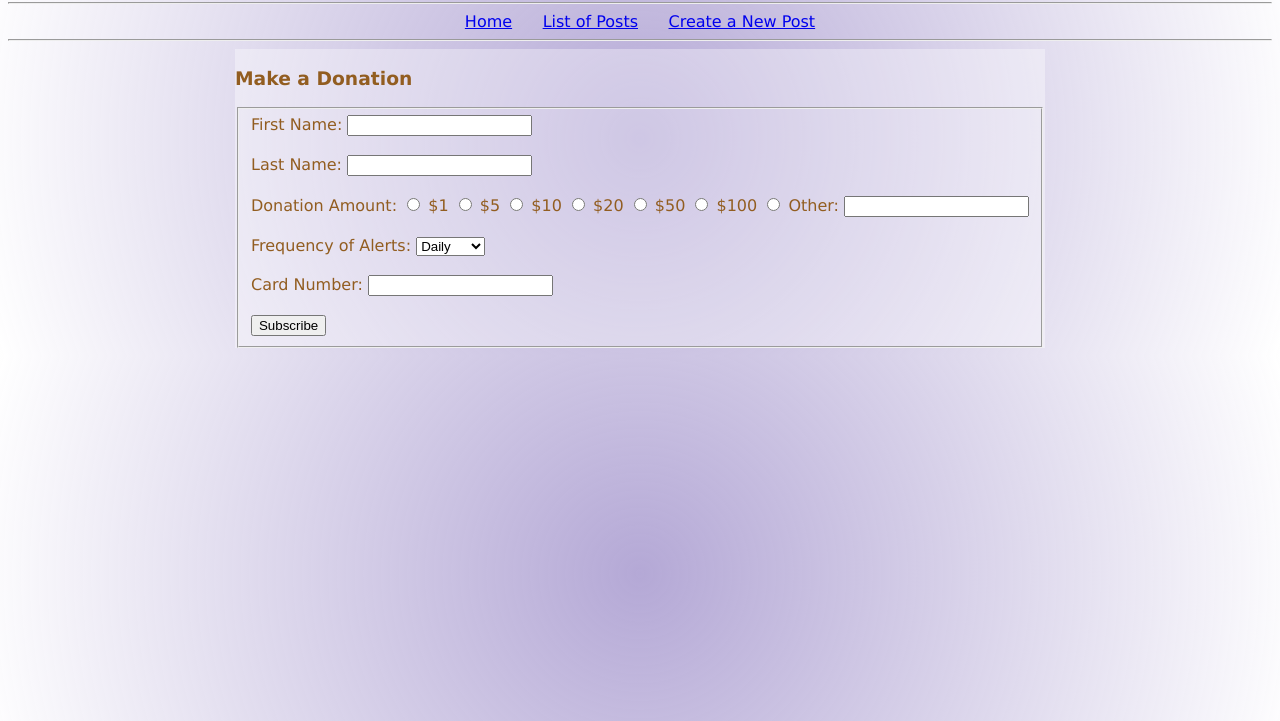
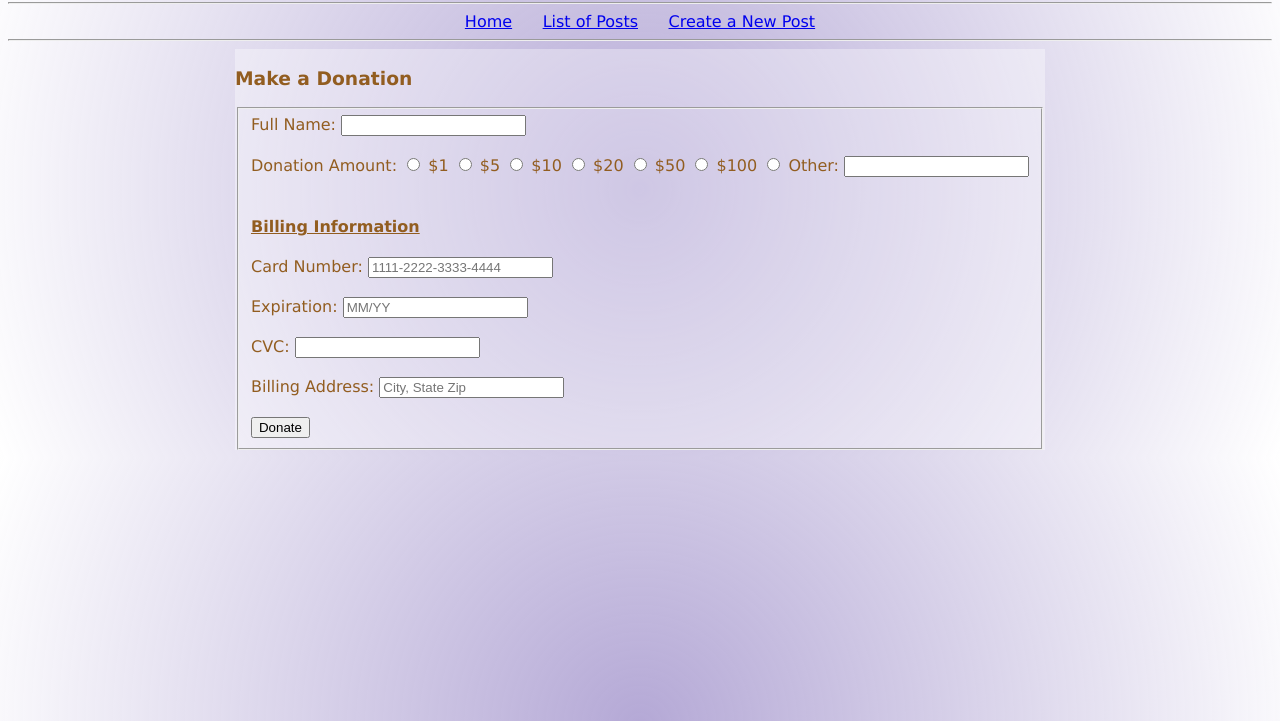
Before and after one commit to teagjew/FrontEnd_Assignment3, a plain HTML site: page Donation.html in a window 1280 px wide. Shown: the part 79-800 px from the top of the page. Drawn offline with Linux system fonts and the light colour scheme.

Commit message:
Page Edits

```diff
--- a/Donation.html
+++ b/Donation.html
@@ -37,11 +37,8 @@
     <form>
         <h3>Make a Donation</h3>
         <fieldset>
-            <label for="firstName">First Name: </label>
-            <input type="text" id="firstName" name="firstName"><br><br>
-
-            <label for="lastName">Last Name: </label>
-            <input type="text" id="lastName" name="lastName"><br><br>
+            <label for="name">Full Name: </label>
+            <input type="text" id="name" name="name"><br><br>
 
             <label for="amount">Donation Amount: </label>
             <input type="radio" id="1" name="1" value="1">
@@ -60,17 +57,17 @@
             <label for="other">Other: </label>
             <input type="text" id="other" name="other"><br><br>
 
-            <label for="frequency">Frequency of Alerts: </label>
-            <select name="frequency" id="frequency">
-                <option value="daily">Daily</option>
-                <option value="weekly">Weekly</option>
-                <option value="monthly">Monthly</option>
-            </select><br><br>
+            <h4 style="text-decoration: underline;">Billing Information</h4>
+            <label for="card">Card Number: </label>
+            <input type="text" id="card" name="card" placeholder="1111-2222-3333-4444"><br><br>
+            <label for="exp">Expiration: </label>
+            <input type="text" id="exp" name="exp" placeholder="MM/YY"><br><br>
+            <label for="cvc">CVC: </label>
+            <input type="text" id="cvc" name="cvc"><br><br>
+            <label for="billAdd">Billing Address: </label>
+            <input type="text" id="billAdd" name="billAdd" placeholder="City, State Zip"><br><br>
 
-            <label for="card">Card Number: </label>
-            <input type="text" id="card" name="card"><br><br>
-
-            <button type="button" onclick="alert('Subscribed')">Subscribe</button>
+            <button type="button" onclick="alert('Your donation has been submitted.')">Donate</button>
         </fieldset>
     </form>
     </div>
```
Also changed, not shown: Index.html (+8 -0 lines).
